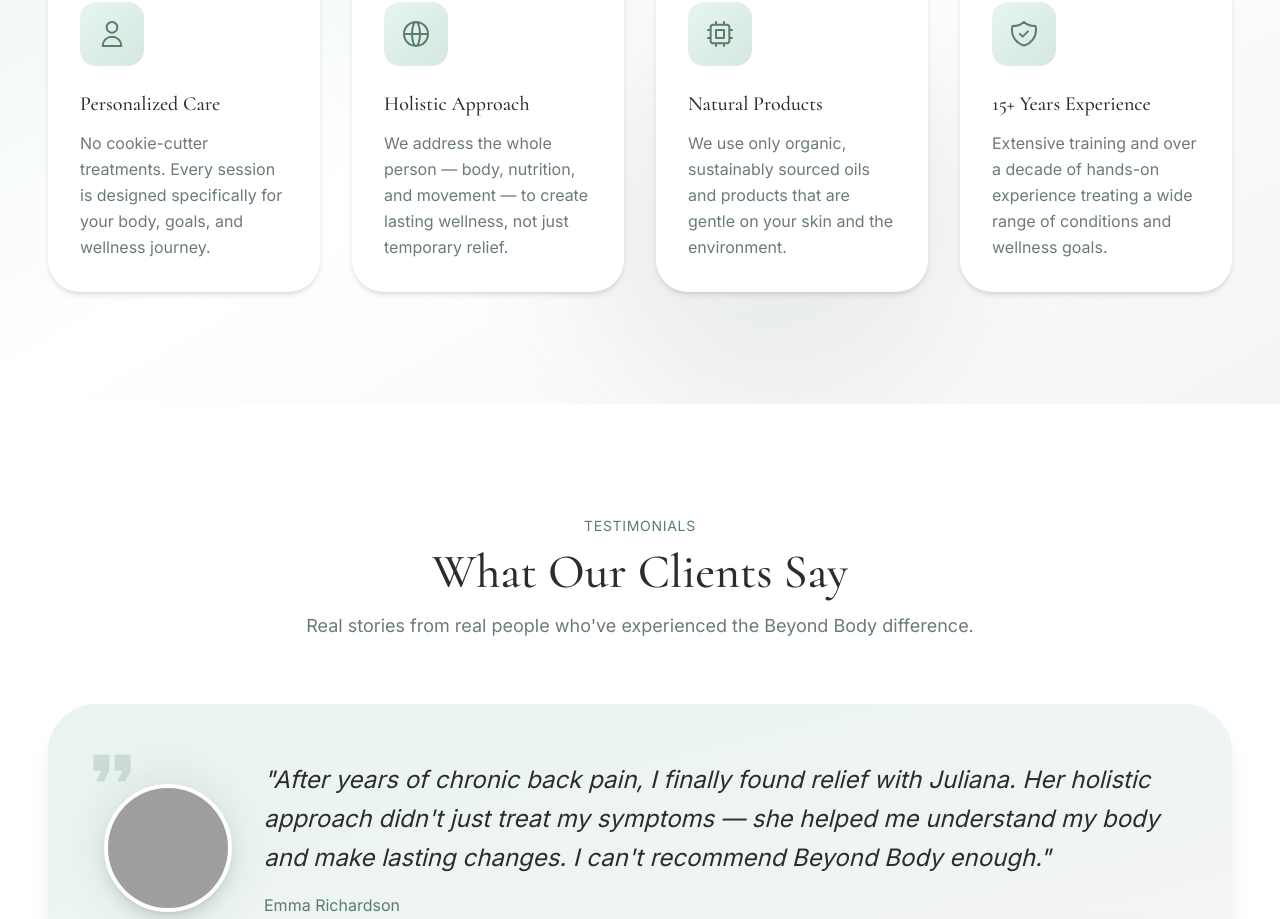
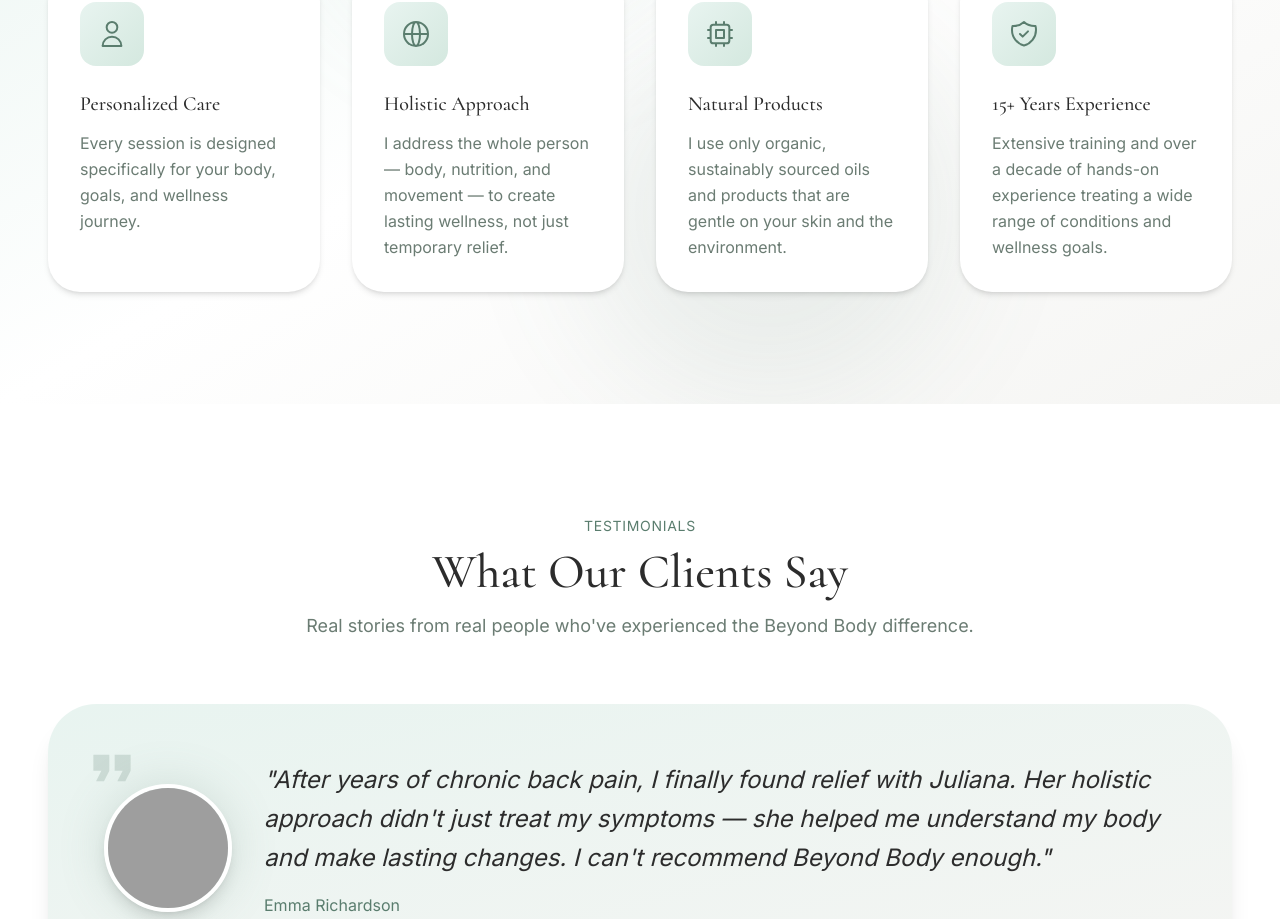
Before and after one commit to LXMachado/holistic-health-redesign, a React (Vite) app: page / in a window 1280 px wide. Shown: the part 4020-4939 px from the top of the page. Built offline with nearby package versions, Linux system fonts and the light colour scheme; grey boxes are pictures that could not be loaded.

Commit message:
fix: update descriptions in WhyChooseUs component for consistency and personalization

```diff
--- a/src/app/components/WhyChooseUs.tsx
+++ b/src/app/components/WhyChooseUs.tsx
@@ -7,7 +7,7 @@ export function WhyChooseUs() {
         </svg>
       ),
       title: 'Personalized Care',
-      description: 'No cookie-cutter treatments. Every session is designed specifically for your body, goals, and wellness journey.',
+      description: 'Every session is designed specifically for your body, goals, and wellness journey.',
     },
     {
       icon: (
@@ -16,7 +16,7 @@ export function WhyChooseUs() {
         </svg>
       ),
       title: 'Holistic Approach',
-      description: 'We address the whole person — body, nutrition, and movement — to create lasting wellness, not just temporary relief.',
+      description: 'I address the whole person — body, nutrition, and movement — to create lasting wellness, not just temporary relief.',
     },
     {
       icon: (
@@ -25,7 +25,7 @@ export function WhyChooseUs() {
         </svg>
       ),
       title: 'Natural Products',
-      description: 'We use only organic, sustainably sourced oils and products that are gentle on your skin and the environment.',
+      description: 'I use only organic, sustainably sourced oils and products that are gentle on your skin and the environment.',
     },
     {
       icon: (
```
